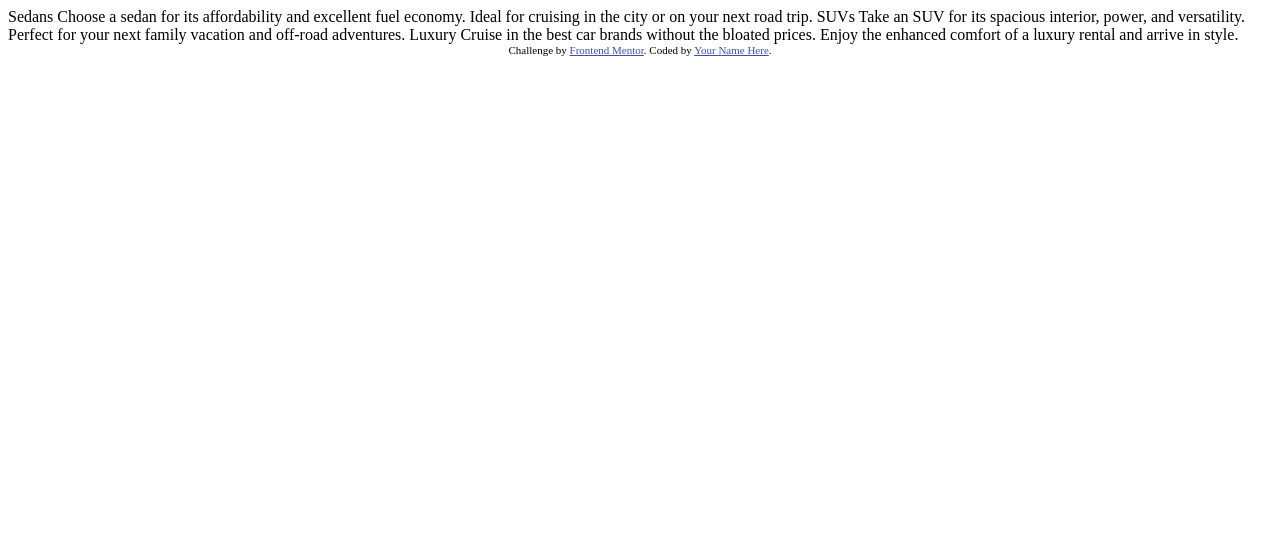
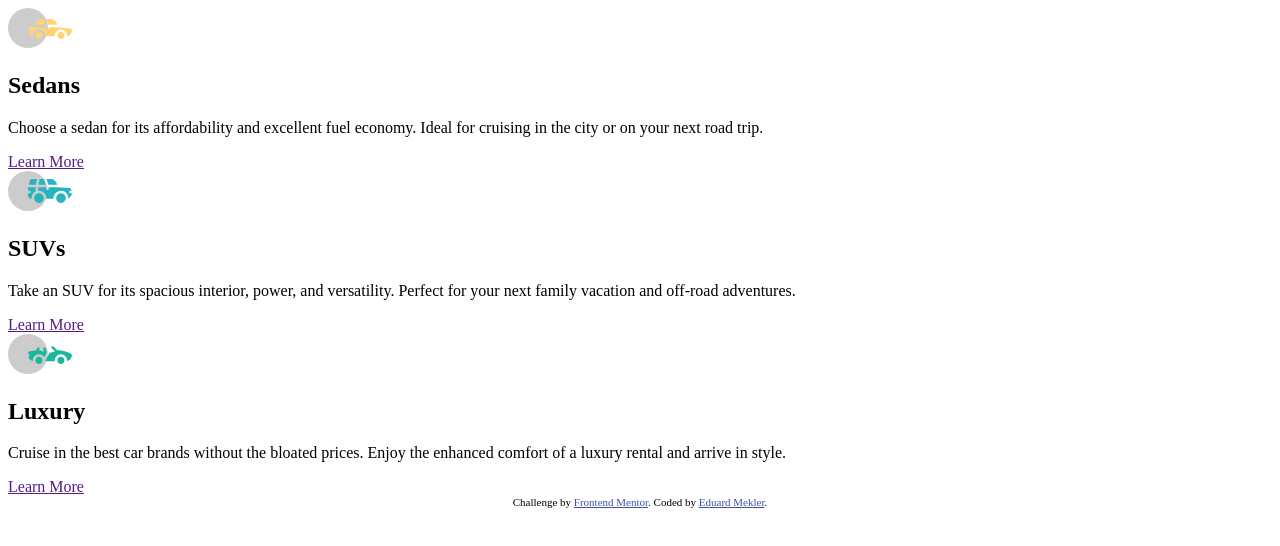
Before and after one commit to emekler0729/fem-3-column-preview-card-component-main, a website: page index.html in a window 1280 px wide. Drawn offline with Linux system fonts and the light colour scheme.

Commit message:
added html structure

```diff
--- a/index.html
+++ b/index.html
@@ -1,8 +1,10 @@
 <!DOCTYPE html>
 <html lang="en">
+
 <head>
   <meta charset="UTF-8">
-  <meta name="viewport" content="width=device-width, initial-scale=1.0"> <!-- displays site properly based on user's device -->
+  <meta name="viewport" content="width=device-width, initial-scale=1.0">
+  <!-- displays site properly based on user's device -->
 
   <link rel="icon" type="image/png" sizes="32x32" href="./images/favicon-32x32.png">
 
@@ -10,27 +12,49 @@
 
   <!-- Feel free to remove these styles or customise in your own stylesheet 👍 -->
   <style>
-    .attribution { font-size: 11px; text-align: center; }
-    .attribution a { color: hsl(228, 45%, 44%); }
+    .attribution {
+      font-size: 11px;
+      text-align: center;
+    }
+
+    .attribution a {
+      color: hsl(228, 45%, 44%);
+    }
   </style>
 </head>
+
 <body>
-
-  Sedans
+  <div class="card" id="sedans">
+    <img src="images/icon-sedans.svg" alt="Icon of a Sedan" class="card__icon">
+    <h2 class="card__title">Sedans</h2>
+    <p class="card__text">
       Choose a sedan for its affordability and excellent fuel economy. Ideal for cruising in the city
       or on your next road trip.
-
-  SUVs
+    </p>
+    <a href="" class="card__link">Learn More</a>
+  </div>
+  <div class="card" id="suvs">
+    <img src="images/icon-suvs.svg" alt="Icon of an SUV" class="card__icon">
+    <h2 class="card__title">SUVs</h2>
+    <p class="card__text">
       Take an SUV for its spacious interior, power, and versatility. Perfect for your next family vacation
       and off-road adventures.
-
-  Luxury
+    </p>
+    <a href="" class="card__link">Learn More</a>
+  </div>
+  <div class="card" id="luxury">
+    <img src="images/icon-luxury.svg" alt="Icon of a luxury vehicle" class="card__icon">
+    <h2 class="card__title">Luxury</h2>
+    <p class="card__text">
       Cruise in the best car brands without the bloated prices. Enjoy the enhanced comfort of a luxury
       rental and arrive in style.
-
+    </p>
+    <a href="" class="card__link">Learn More</a>
+  </div>
   <div class="attribution">
     Challenge by <a href="https://www.frontendmentor.io?ref=challenge" target="_blank">Frontend Mentor</a>.
-    Coded by <a href="#">Your Name Here</a>.
+    Coded by <a href="https://www.eduard-mekler.com">Eduard Mekler</a>.
   </div>
 </body>
+
 </html>
```
Lines whose indentation alone changed are shown as unchanged.
